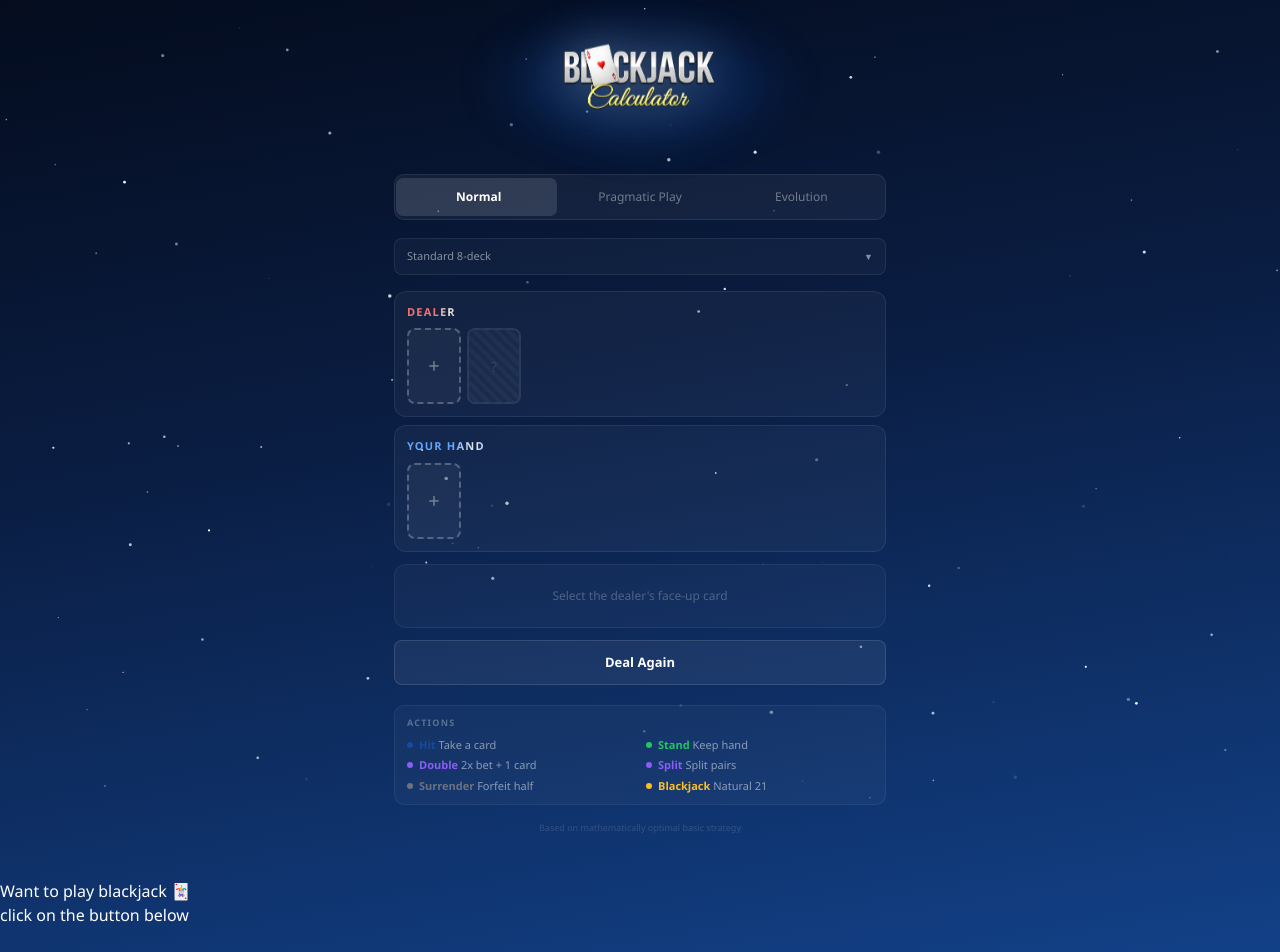
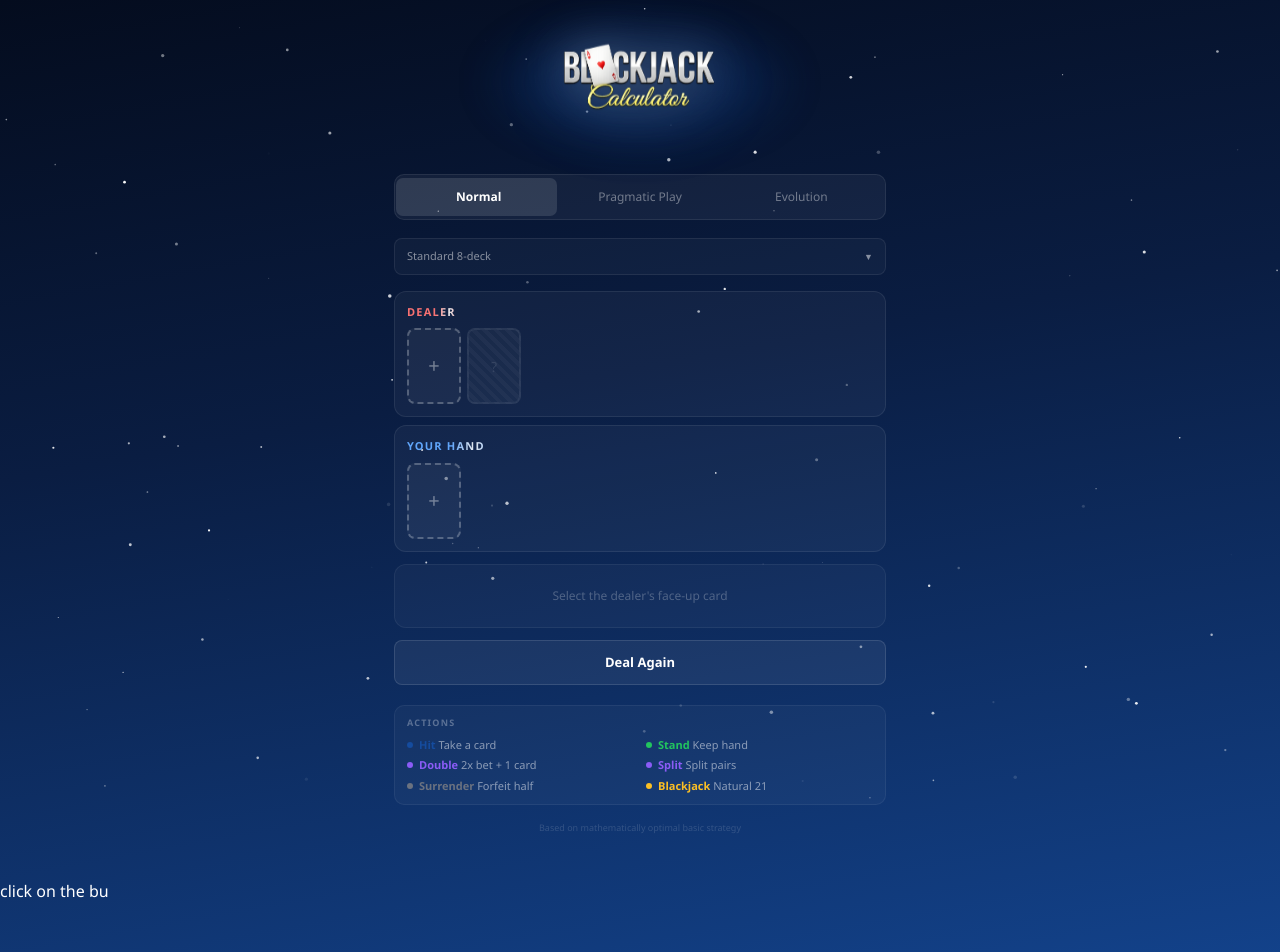
Before and after one commit to aspct49-dev/blackjack-calculator, a React (Vite) app: page / in a window 1280 px wide. Shown: the top 952 px of the page. Built offline with nearby package versions, Linux system fonts and the light colour scheme.

Commit message:
feat: updated typewriter text and fixed loop=false delete logic

```diff
--- a/src/App.jsx
+++ b/src/App.jsx
@@ -245,21 +245,20 @@ export default function App() {
       {sel && <Sel title={sel === 'dealer' ? "Dealer's Card" : sel === 'split' ? "Card for Hand " + (split?.a + 1) : "Your Card"} onSelect={selCard} onClose={() => setSel(null)} />}
 
       {/* Added Feature Section */}
-      <div className="w-full flex-col text-center p-8 bg-transparent">
-        <p className="whitespace-pre-wrap text-blue-100 font-semibold text-xl">
-          <span>{"Want to play blackjack 🃏 "}</span>
+      <div className="w-full flex flex-col items-center justify-center p-8 mt-12 mb-12 bg-transparent">
+        <div className="text-xl font-semibold text-center h-12 w-full max-w-[400px]">
           <Typewriter
-            text={["click on the button below"]}
-            speed={80}
+            text={["Want to play blackjack?", "click on the button below ⬇️"]}
+            speed={60}
             initialDelay={500}
-            className="text-blue-400"
+            className="text-blue-100"
             waitTime={1500}
-            deleteSpeed={40}
-            cursorChar={"_"}
-            cursorClassName="ml-1 text-blue-300"
+            deleteSpeed={35}
+            cursorChar={"|"}
+            cursorClassName="ml-1 text-blue-400 font-bold"
             loop={false}
           />
-        </p>
+        </div>
       </div>
 
       {/* Disclaimer */}
--- a/src/components/ui/typewriter.jsx
+++ b/src/components/ui/typewriter.jsx
@@ -60,9 +60,13 @@ const Typewriter = ({
             setCurrentIndex((prev) => prev + 1);
           }, speed);
         } else if (texts.length > 1) {
-          timeout = setTimeout(() => {
-            setIsDeleting(true);
-          }, waitTime);
+          if (currentTextIndex === texts.length - 1 && !loop) {
+            return;
+          } else {
+            timeout = setTimeout(() => {
+              setIsDeleting(true);
+            }, waitTime);
+          }
         }
       }
     };
```
